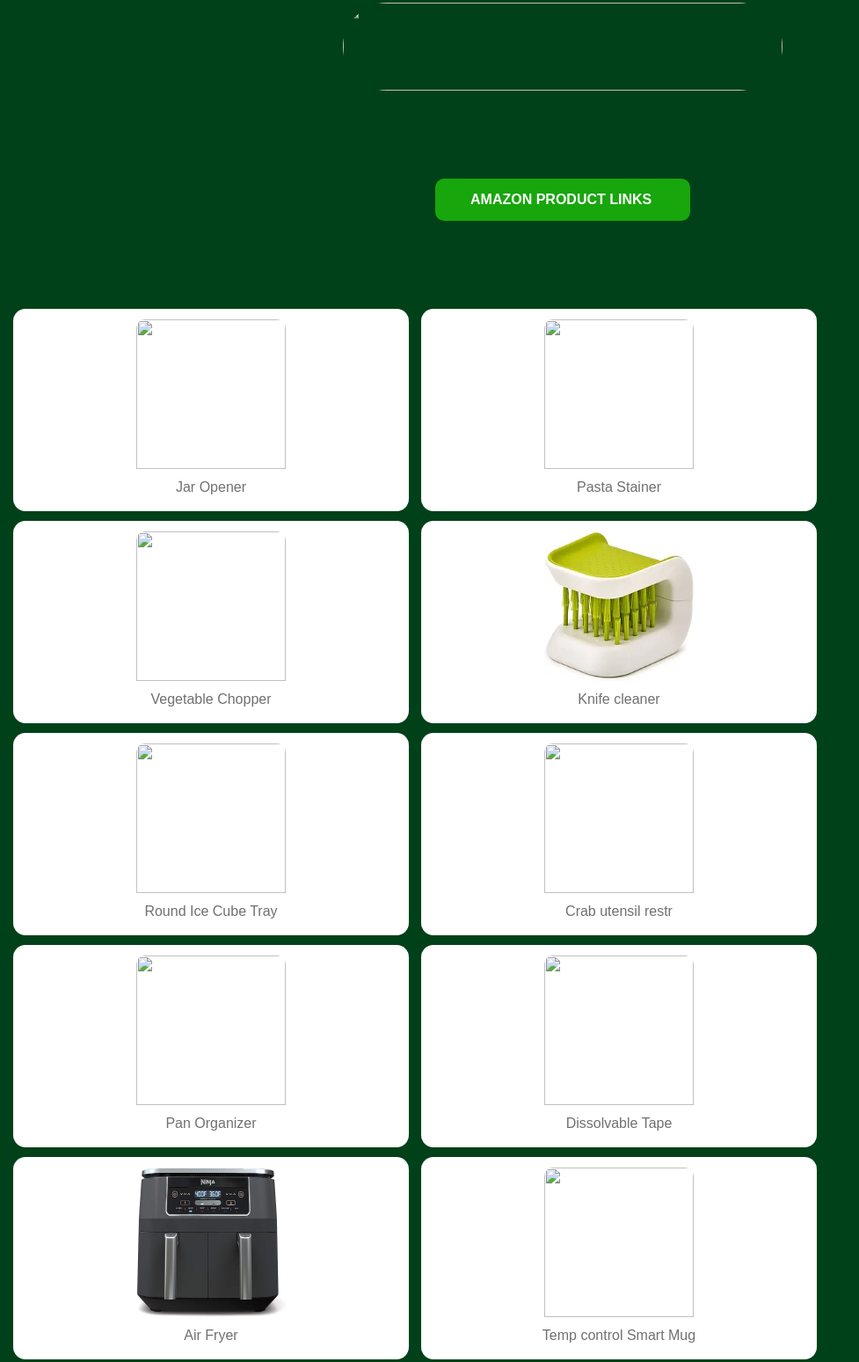
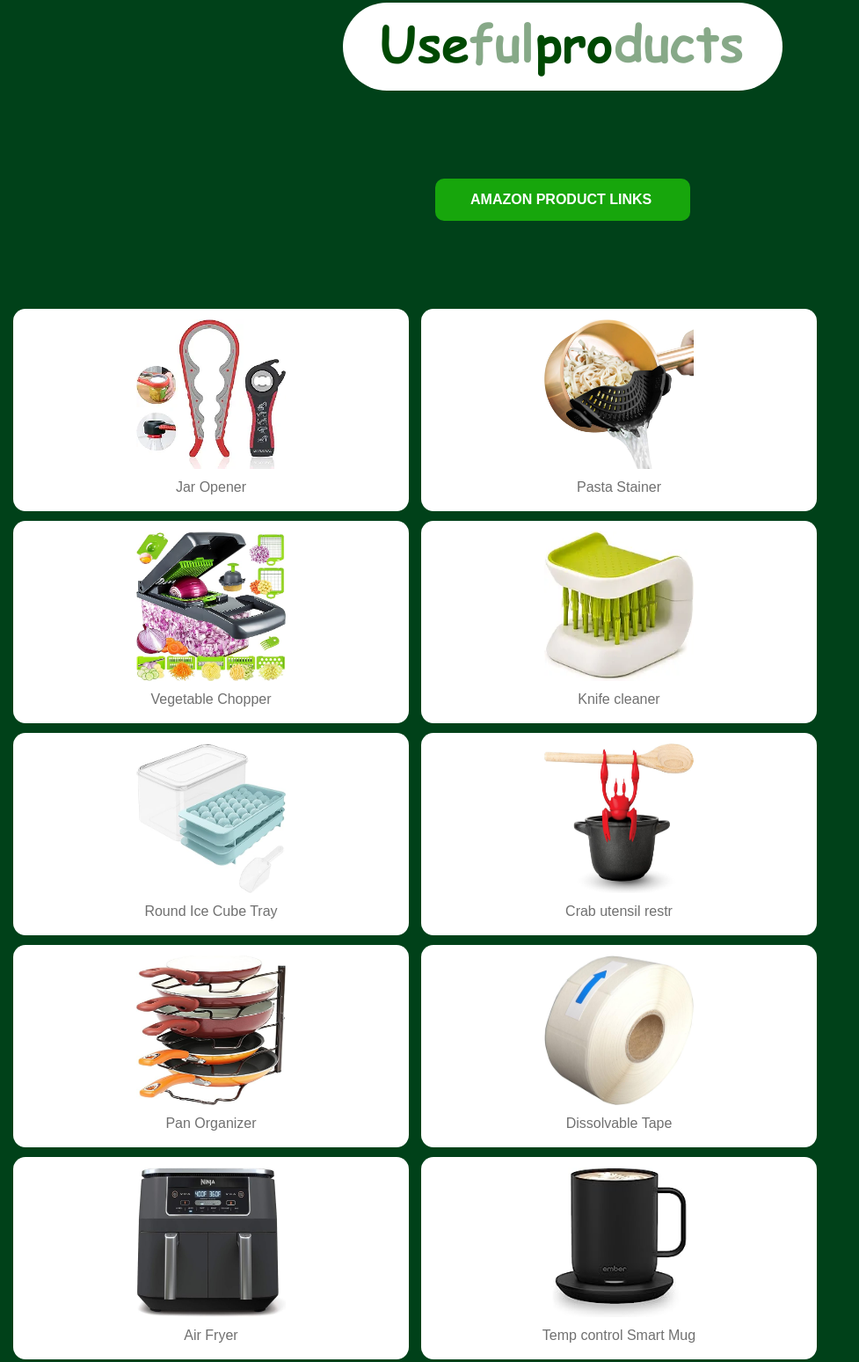
Before and after one commit to Nandakishoreanoop/Usepro, a plain HTML site: page index.html in a window 1280 px wide. Shown: the part 97-1645 px from the top of the page at 88% size, without its empty margins (0-977 px from the left). Drawn offline with Linux system fonts and the light colour scheme; files whose address does not match are found by name.

Commit message:
Update index.html

```diff
--- a/index.html
+++ b/index.html
@@ -89,7 +89,7 @@
 </head>
 <body style="background-color: rgb(0, 65, 25);" >
 
-    <img  class="img" src="IMG/Untitled design.png">
+    <img  class="img" src="Untitled design.png">
 
     <p class="pl">
         AMAZON PRODUCT LINKS
@@ -100,7 +100,7 @@
 <div class="pro">
 
     <a href="https://amzn.to/48xAFUK" target="_blank">
-        <img class="proimg" src="IMG/jar opener.webp">
+        <img class="proimg" src="jar opener.webp">
     </a>
         <p class="buyb">Jar Opener</p>
  </div>
@@ -109,7 +109,7 @@
 <div class="pro">
 
     <a href="https://amzn.to/47pgEPg" target="_blank">
-        <img class="proimg" src="IMG/filter pasta.jpg">
+        <img class="proimg" src="filter pasta.jpg">
     </a>
         <p class="buyb">Pasta Stainer</p>
  </div>
@@ -120,7 +120,7 @@
 <div class="pro">
 
     <a href="https://amzn.to/3vdctZq" target="_blank">
-        <img class="proimg" src="IMG/81tV-nZg9-L._AC_SX569_.jpg">
+        <img class="proimg" src="81tV-nZg9-L._AC_SX569_.jpg">
     </a>
         <p class="buyb">Vegetable Chopper</p>
  </div>
@@ -142,7 +142,7 @@
 <div class="pro">
 
     <a href="https://amzn.to/48AuO15" target="_blank">
-        <img class="proimg" src="IMG/Ice sphere.jpg">
+        <img class="proimg" src="Ice sphere.jpg">
     </a>
         <p class="buyb">Round Ice Cube Tray </p>
  </div>
@@ -151,7 +151,7 @@
 <div class="pro">
 
     <a href="https://amzn.to/48jdg9T" target="_blank">
-        <img class="proimg" src="IMG/crab.jpg">
+        <img class="proimg" src="crab.jpg">
     </a>
         <p class="buyb">Crab utensil restr</p>
  </div>
@@ -163,7 +163,7 @@
 <div class="pro">
 
     <a href="https://amzn.to/4aGlevd" target="_blank">
-        <img class="proimg" src="IMG/pan org.jpg">
+        <img class="proimg" src="pan org.jpg">
     </a>
         <p class="buyb">Pan Organizer</p>
  </div>
@@ -174,7 +174,7 @@
 <div class="pro">
 
     <a href="https://amzn.to/4aEDUf2" target="_blank">
-        <img class="proimg" src="IMG/tape.jpg">
+        <img class="proimg" src="tape.jpg">
     </a>
         <p class="buyb">Dissolvable Tape</p>
  </div>
@@ -195,7 +195,7 @@
 <div class="pro">
 
     <a href="https://amzn.to/3RH14sy" target="_blank">
-        <img class="proimg" src="IMG/Cup heat.jpg">
+        <img class="proimg" src="Cup heat.jpg">
     </a>
         <p class="buyb">Temp control Smart Mug</p>
  </div>
```
